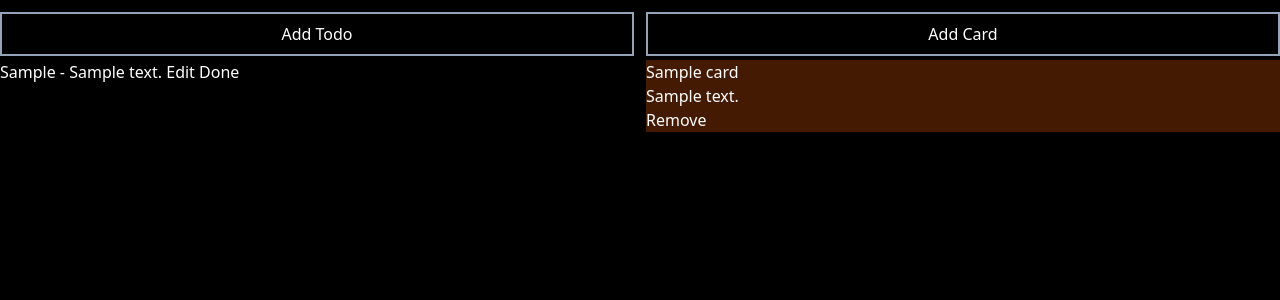
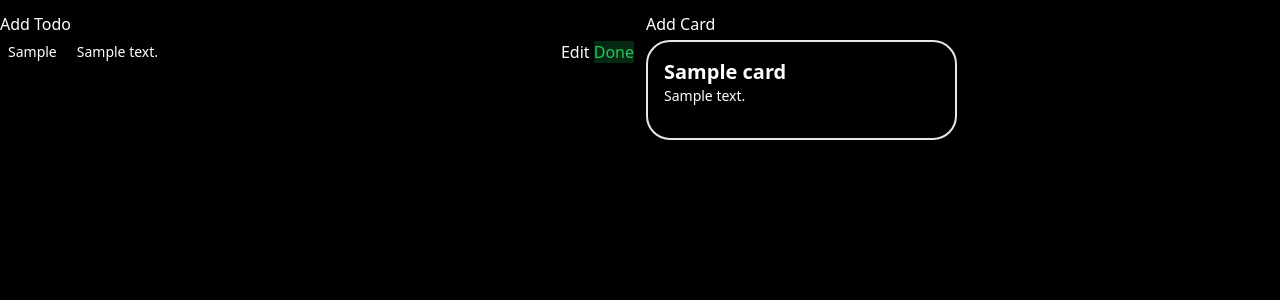
Before and after one commit to theyashkhokhani/do-do, a Django app: page /thoughts/1/ in a window 1280 px wide. Shown: the part 76-376 px from the top of the page. Run offline with Django 5.2, Linux system fonts and the light colour scheme; tables that the repository leaves empty hold one stand-in row (values such as "Sample post"); parts of the project's set-up code (start-up, migrations or seed data) failed here and were passed over; some libraries are stand-ins or nearby versions.

Commit message:
folder page basic design

```diff
--- a/source-codes/dodo/theme/static_src/src/styles.css
+++ b/source-codes/dodo/theme/static_src/src/styles.css
@@ -45,6 +45,6 @@
     @apply px-2 py-1 rounded-md text-text-white-1 hover:bg-bg-black-1 transition duration-700;
   }
   .actionButton {
-    @apply text-sm font-medium bg-bg-white-1/20 hover:bg-bg-white-1/10 px-2 py-1 rounded-md;
+    @apply text-sm font-medium bg-bg-white-1/20 hover:bg-bg-white-1/10 px-2 py-1 rounded-md transition duration-700;
   }
 }
--- a/source-codes/dodo/thoughts/templates/thoughts/folder.html
+++ b/source-codes/dodo/thoughts/templates/thoughts/folder.html
@@ -5,43 +5,41 @@
 {% endblock %}
 
 {% block content %}
-<main class="">
+<main class="centerScales">
     <div class="flex flex-col lg:flex-row gap-3">
         <div class="flex flex-col gap-1 lg:w-1/2">
-            <div class="w-full py-2 text-center border-2 border-slate-400">
-                <a href="{% url 'todoform' folder_id %}">
-                    <button class="">Add Todo</button>
-                </a>
-            </div>
-            <div class="flex flex-col max-h-[420px] overflow-auto">
-                <ul class="">
-                    {% for todo in todos %}
-                        <li class="">
-                            {{todo.tag}} - {{todo.description}}
-                            <a href="{% url 'edittodoform' todo.id  %}" class="">Edit</a>
-                            <a href="{% url 'deletetodoform' todo.id %}" class="">Done</a>
-                        </li>
-                    {% endfor %}
-                </ul>
-            </div>
+            <a href="{% url 'todoform' folder_id %}" class="primaryButton">Add Todo</a>
+            <ul class="flex flex-col max-h-[420px] overflow-auto gap-1">
+                {% for todo in todos %}
+                    <li class="flex justify-between overflow-hidden">
+                        <div class="flex items-center gap-3">
+                            <span class="px-2 py-0.5 bg-bg-blue-1/90 rounded-md font-medium text-sm">{{todo.tag}}</span>
+                            <p class="text-sm">{{todo.description}}</p>
+                        </div>
+                        <div>
+                            <a href="{% url 'edittodoform' todo.id  %}" class="actionButton">Edit</a>
+                            <a href="{% url 'deletetodoform' todo.id %}" class="actionButton text-green-500 bg-green-500/20 hover:bg-green-500/10">Done</a>
+                        </div>
+                    </li>
+                {% endfor %}
+            </ul>
         </div>
 
         <div class="flex flex-col gap-1 lg:w-1/2">
-            <div class="w-full py-2 text-center border-2 border-slate-400">
-                <a href="{% url 'cardform' folder_id %}">
-                    <button class="">Add Card</button>
-                </a>
-            </div>
-            <div class="flex flex-col w-full gap-1  bg-amber-950 max-h-[500px] overflow-auto lg:grid lg:grid-cols-2">
+            <a href="{% url 'cardform' folder_id %}" class="primaryButton">Add Card</a>
+            <div class="flex flex-col w-full gap-3 max-h-[420px] overflow-auto lg:grid lg:grid-cols-2">
                 {% for card in cards %}
-                    <div>
-                        <a href="{% url 'editcardform' card.id %}" class="card-link">
-                            <div class="card-body">
-                                <h5 class="card-title">{{card.title}}</h5>
-                                <p class="card-text">{{card.description}}</p>
+                    <div class="flex flex-col border-2 border-border-black-3 hover:bg-bg-black-1 rounded-3xl group py-4 px-4 gap-4 transition duration-400 h-auto">
+                        <div class="flex flex-col items-start">
+                            <div class="flex gap-5 justify-between">
+                                <h3 class="text-xl font-bold">{{card.title}}</h3>
                             </div>
-                            <a href="{% url 'deletecardform' card.id %}" class="">Remove</a>
-                        </a>
+                            <p class="text-sm">{{card.description}}</p>
+                        </div>
+                        <div class="flex w-full gap-2">
+                            <a href="{% url 'editcardform' card.id %}" class="actionButton lg:hidden group-hover:block w-1/2 text-center">Edit</a>
+                            <a href="{% url 'deletecardform' card.id %}" class="actionButton lg:hidden group-hover:block w-1/2 text-center text-red-500 bg-red-500/20 hover:bg-red-500/10">Delete</a>
+                        </div>
                     </div>
                 {% endfor %}
             </div>
```
Also changed, not shown: source-codes/dodo/thoughts/templates/thoughts/index.html (+6 -4 lines).
